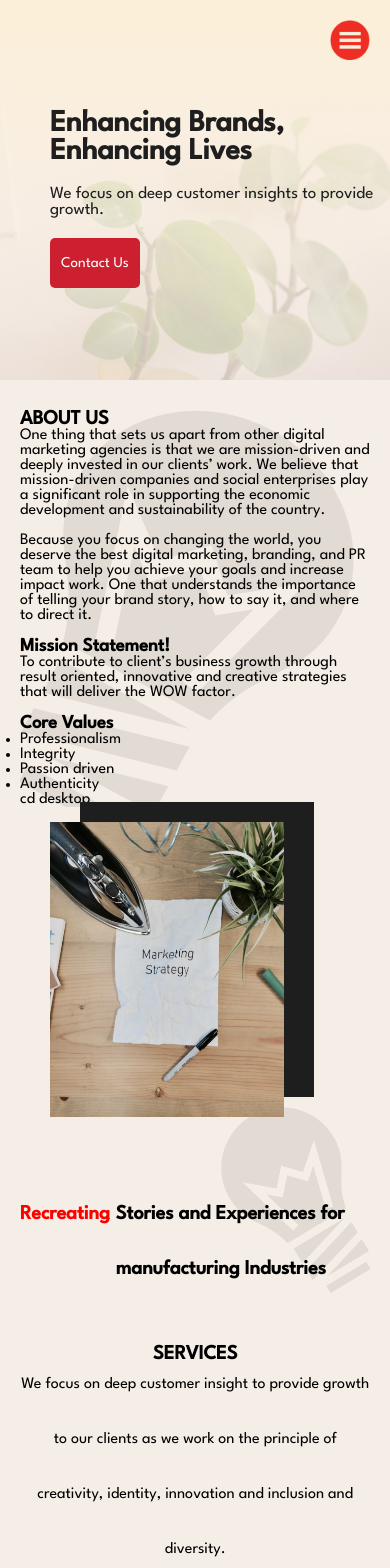
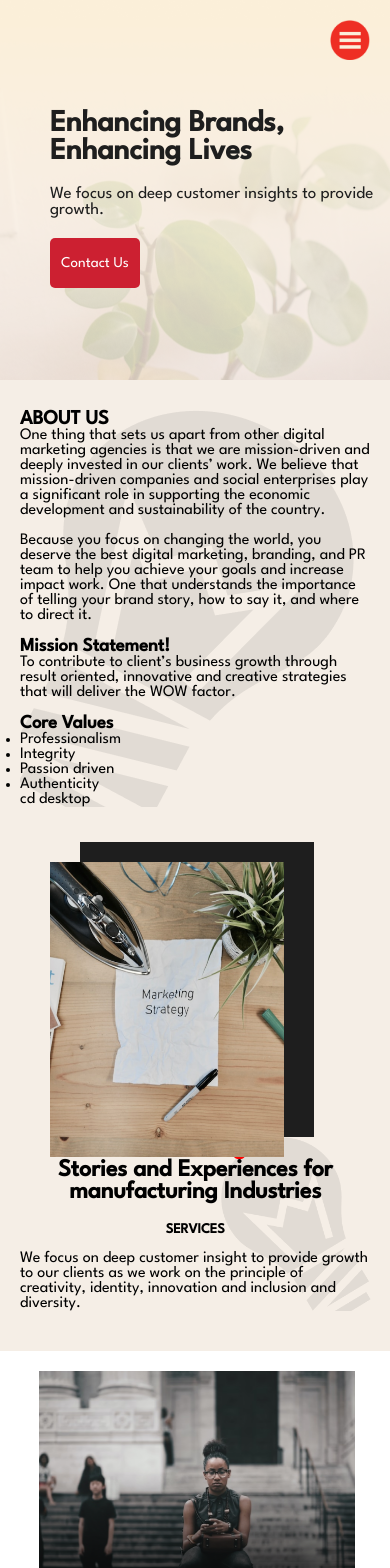
Before and after one commit to Imranyy/Kiri, a React (Create React App) app: page / in a window 390 px wide. Shown: the top 1568 px of the page. Built offline with nearby package versions, Linux system fonts and the light colour scheme.

Commit message:
fixed the spacing around the service section

```diff
--- a/src/App.css
+++ b/src/App.css
@@ -166,12 +166,14 @@ button{
   width: 400px;
   height: 400px;
 }
-.heading1{
-  padding-top: 80px;
-  display:flex;
-  justify-content:center;
-  margin-top:50px;
-  line-height:55px;
+.vectorbuld2 .heading{
+  margin-top: 90px;
+  text-align: center;
+  margin-bottom: 40px;
+  font-size: 12px;
+}
+.vectorbuld2 .heading h3{
+  margin-top: 20px;
 }
 /* picture section */
 .pic-grid{
@@ -652,8 +654,6 @@ footer .social-icons{
 
 /* media queries */
 @media screen and (max-width:1200px){
-
-
  /* about section */
 .about{
   padding-right: 5%;
@@ -679,6 +679,15 @@ footer .social-icons{
   margin-top: 30px;
   margin-left: -50px;
 
+}
+.vectorbuld2 .heading{
+  margin-top: 50px;
+  text-align: center;
+  margin-bottom: 40px;
+  font-size: 12px;
+}
+.vectorbuld2 .heading h3{
+  margin-top: 20px;
 }
 /* picture section */
 .pic-grid{
@@ -1058,19 +1067,27 @@ footer .social-icons{
   display: grid;
   grid-template-columns: repeat(1,1fr);
   max-width: 100%;
-  margin-bottom: 300px;
+  margin-bottom: -30px;
 }
 /* Rectangle 2 and 3*/
 .rectangle2{
-  margin-top: 10px;
+  margin-top: 40px;
   width: 60%;
   height: 50%;
 }
 .rectangle3{
-  margin-top: 30px;
+  margin-top: 60px;
   margin-left: -50px;
   width: 60%;
   height: 50%;
+}
+.vectorbuld2 .heading{
+  text-align: center;
+  margin-bottom: 40px;
+  font-size: 12px;
+}
+.vectorbuld2 .heading h3{
+  margin-top: 20px;
 }
 /* picture section */
 .pic-grid{
@@ -1398,8 +1415,8 @@ footer .social-icons{
   line-height: 10px;
 }
 }
+
 @media screen and (max-width:500px){
-
 .nav-menu{
   top:0;
   position:fixed;
@@ -1469,25 +1486,31 @@ footer .social-icons{
   display: grid;
   grid-template-columns: repeat(1,1fr);
   max-width: 100%;
-  margin-bottom: 300px;
+  margin-bottom: 200px;
 }
 /* Rectangle 2 and 3*/
 .rectangle2{
-  margin-top: 10px;
+  margin-top: 50px;
   margin-left: -40px;
   width: 60%;
   height: 35%;
 }
 .rectangle3{
-  margin-top: 30px;
+  margin-top: 70px;
   margin-left: -70px;
   width: 60%;
   height: 35%;
 }
-.vectorbuld2 .heading1{
-  margin-top: -150px;
-  font-size: 10px;
-}
+.vectorbuld2 .heading{
+  margin-top: -120px;
+  text-align: center;
+  margin-bottom: 40px;
+  font-size: 12px;
+}
+.vectorbuld2 .heading h3{
+  margin-top: 20px;
+}
+
 /* picture section */
 .pic-grid{
   margin-left: 10%;
--- a/src/pages/Home.js
+++ b/src/pages/Home.js
@@ -92,17 +92,14 @@ function Home(props) {
                 </div>
 
                 <div className='vectorbuld2'>
-                    <div className= 'heading1' >
-                        <h1 style={{color:'red',marginRight:'6px'}}>Recreating</h1>
-                        <h1>Stories and Experiences for manufacturing Industries</h1>
-                    </div>
-
-                    <div style={{textAlign:'center',marginTop:'30px',lineHeight: '55px'}}>
-                        <h3 className='heading' id='services'>SERVICES</h3>
+                        <div className='heading'>
+                            <h1 style={{color:'red',marginRight:'6px'}}>Recreating </h1>
+                            <h1>Stories and Experiences for manufacturing Industries</h1>
+                            <h3 id='services'>SERVICES</h3>
+                        </div>
                         <p style={{marginTop:'-25px'}}>
                             We focus on deep customer insight to provide growth to our clients as we work on the principle of creativity, identity, innovation and inclusion and diversity.
                         </p>
-                    </div>
                 </div>
             </div>
             {/* picture section */}
```
